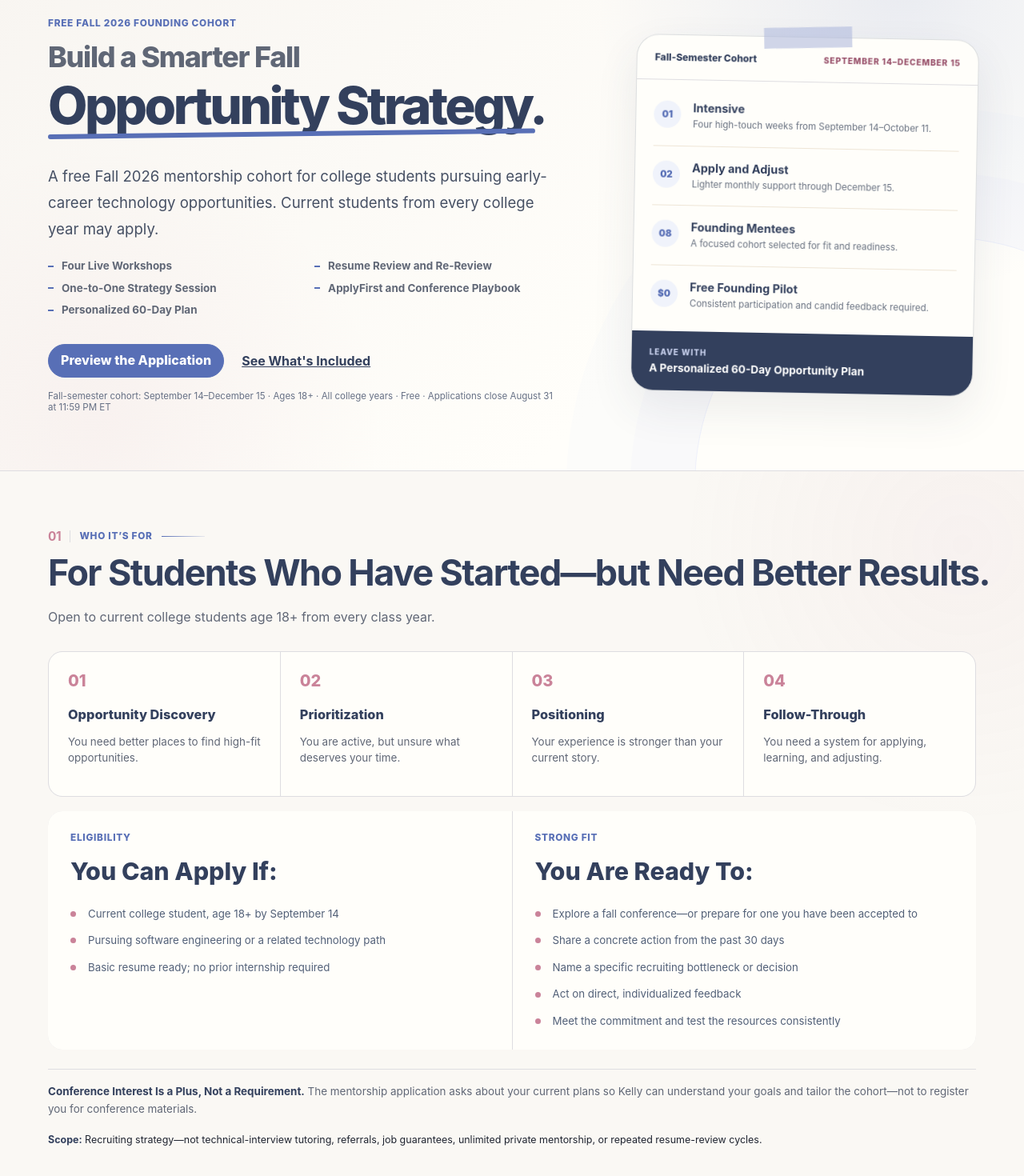
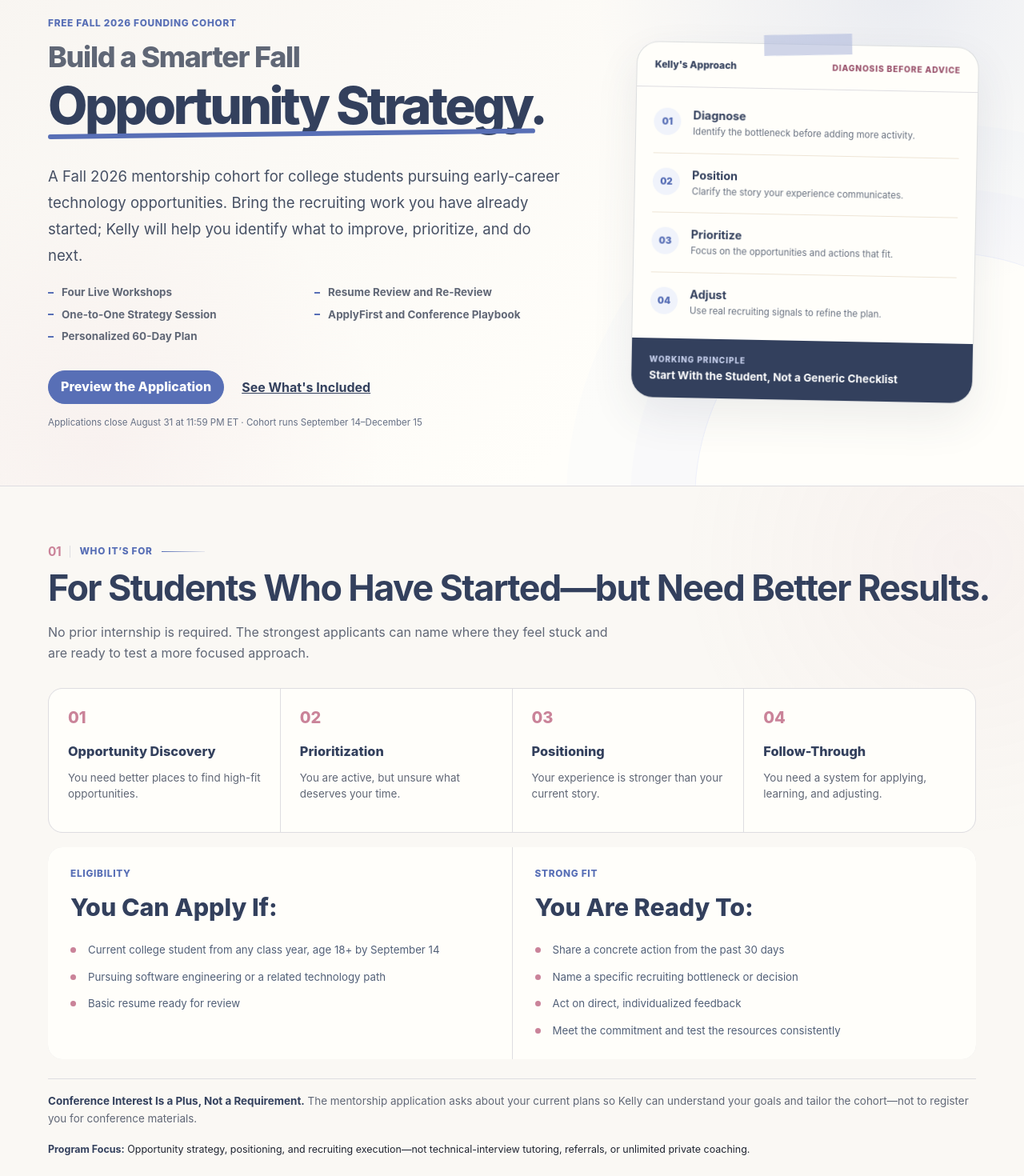
Before and after one commit to kelly0921/recruiting-season-accelerator-application, a React (Vite) app: page / in a window 1280 px wide. Shown: the part 160-1630 px from the top of the page at 80% size. Built offline with nearby package versions, Linux system fonts and the light colour scheme.

Commit message:
Refine mentorship tone and differentiation

```diff
--- a/src/LandingPage.jsx
+++ b/src/LandingPage.jsx
@@ -60,12 +60,7 @@ export const faqs = [
   {
     question: 'What Is Not Included?',
     answer:
-      'This is not a coding course, technical-interview tutoring service, referral program, or job guarantee. It also does not include unlimited Slack or direct-message support, additional guaranteed one-to-one sessions, or repeated resume-review cycles after the intensive.',
-  },
-  {
-    question: 'Does Participation Guarantee an Opportunity?',
-    answer:
-      'No. The program provides education, feedback, strategy, tools, and accountability, but it does not guarantee conference acceptance or funding, referrals, interviews, internships, offers, compensation, or employment.',
+      'This is not a coding course, technical-interview tutoring service, or referral program. It does not include unlimited Slack or direct-message support, additional guaranteed one-to-one sessions, or repeated resume-review cycles after the intensive, and it does not guarantee conference funding, interviews, internships, offers, or employment.',
   },
   {
     question: 'Is This Connected to Bloomberg or Kelly’s Employers?',
@@ -73,6 +68,14 @@ export const faqs = [
       'No. Recruiting Season Accelerator is independently operated by Kelly Chen and is not affiliated with, sponsored by, or endorsed by Bloomberg or any current or former employer.',
   },
 ];
+
+const homepageFaqQuestions = new Set([
+  'Do I Need to Be Attending a Conference?',
+  'What Do I Need to Apply?',
+  'What Happens After I Apply?',
+  'Why Is the Founding Cohort Free?',
+  'What Is Not Included?',
+]);
 
 function SectionHeading({ eyebrow, title, body, id, index }) {
   return (
@@ -180,9 +183,10 @@ export function LandingPage() {
                 <em><span>Opportunity</span> Strategy.</em>
               </h1>
               <p className="hero-lede">
-                A free Fall 2026 mentorship cohort for college students pursuing
-                early-career technology opportunities. Current students from every
-                college year may apply.
+                A Fall 2026 mentorship cohort for college students pursuing
+                early-career technology opportunities. Bring the recruiting work you
+                have already started; Kelly will help you identify what to improve,
+                prioritize, and do next.
               </p>
               <ul className="hero-benefit-list" aria-label="Program highlights">
                 <li>Four Live Workshops</li>
@@ -196,24 +200,24 @@ export function LandingPage() {
                 <a className="text-link" href="#program">See What&apos;s Included</a>
               </div>
               <p className="hero-microcopy">
-                Fall-semester cohort: September 14–December 15 · Ages 18+ · All college years · Free · Applications close August 31 at 11:59 PM ET
+                Applications close August 31 at 11:59 PM ET · Cohort runs September 14–December 15
               </p>
             </div>
 
             <aside className="strategy-card" aria-label="Program strategy">
               <div className="strategy-card-heading">
-                <span>Fall-Semester Cohort</span>
-                <small>September 14–December 15</small>
+                <span>Kelly&apos;s Approach</span>
+                <small>Diagnosis Before Advice</small>
               </div>
               <ol>
-                <li><span>01</span><div><strong>Intensive</strong><small>Four high-touch weeks from September 14–October 11.</small></div></li>
-                <li><span>02</span><div><strong>Apply and Adjust</strong><small>Lighter monthly support through December 15.</small></div></li>
-                <li><span>08</span><div><strong>Founding Mentees</strong><small>A focused cohort selected for fit and readiness.</small></div></li>
-                <li><span>$0</span><div><strong>Free Founding Pilot</strong><small>Consistent participation and candid feedback required.</small></div></li>
+                <li><span>01</span><div><strong>Diagnose</strong><small>Identify the bottleneck before adding more activity.</small></div></li>
+                <li><span>02</span><div><strong>Position</strong><small>Clarify the story your experience communicates.</small></div></li>
+                <li><span>03</span><div><strong>Prioritize</strong><small>Focus on the opportunities and actions that fit.</small></div></li>
+                <li><span>04</span><div><strong>Adjust</strong><small>Use real recruiting signals to refine the plan.</small></div></li>
               </ol>
               <div className="strategy-card-result">
-                <span>Leave With</span>
-                <strong>A Personalized 60-Day Opportunity Plan</strong>
+                <span>Working Principle</span>
+                <strong>Start With the Student, Not a Generic Checklist</strong>
               </div>
             </aside>
           </div>
@@ -224,7 +228,7 @@ export function LandingPage() {
             <SectionHeading
               eyebrow="Who It’s For"
               title="For Students Who Have Started—but Need Better Results."
-              body="Open to current college students age 18+ from every class year."
+              body="No prior internship is required. The strongest applicants can name where they feel stuck and are ready to test a more focused approach."
               id="fit-title"
               index="01"
             />
@@ -242,16 +246,15 @@ export function LandingPage() {
                 <p className="eyebrow">Eligibility</p>
                 <h3>You Can Apply If:</h3>
                 <ul>
-                  <li>Current college student, age 18+ by September 14</li>
+                  <li>Current college student from any class year, age 18+ by September 14</li>
                   <li>Pursuing software engineering or a related technology path</li>
-                  <li>Basic resume ready; no prior internship required</li>
+                  <li>Basic resume ready for review</li>
                 </ul>
               </article>
               <article>
                 <p className="eyebrow">Strong Fit</p>
                 <h3>You Are Ready To:</h3>
                 <ul>
-                  <li>Explore a fall conference—or prepare for one you have been accepted to</li>
                   <li>Share a concrete action from the past 30 days</li>
                   <li>Name a specific recruiting bottleneck or decision</li>
                   <li>Act on direct, individualized feedback</li>
@@ -260,7 +263,7 @@ export function LandingPage() {
               </article>
             </div>
             <p className="fit-preference-note"><strong>Conference Interest Is a Plus, Not a Requirement.</strong> The mentorship application asks about your current plans so Kelly can understand your goals and tailor the cohort—not to register you for conference materials.</p>
-            <p className="scope-note"><strong>Scope:</strong> Recruiting strategy—not technical-interview tutoring, referrals, job guarantees, unlimited private mentorship, or repeated resume-review cycles.</p>
+            <p className="scope-note"><strong>Program Focus:</strong> Opportunity strategy, positioning, and recruiting execution—not technical-interview tutoring, referrals, or unlimited private coaching.</p>
           </div>
         </section>
 
@@ -342,10 +345,11 @@ export function LandingPage() {
               <h2 id="founder-title">Meet Kelly, Your Mentor.</h2>
               <p>
                 Kelly Chen is a software engineer, product builder, speaker, and community
-                leader with experience across Visa, JPMorgan Chase, Bloomberg, conferences,
-                hackathons, and student mentorship. She pursued opportunities early in college
-                and found her full-time role through a conference. That range helps her diagnose
-                each student&apos;s real bottleneck instead of repeating generic recruiting advice.
+                leader. Her path spans early-college programs, internships, conferences,
+                hackathons, technical work, and student mentorship—including finding her
+                full-time role through a conference. That range helps her tailor advice to each
+                student&apos;s mix of experience, positioning, timing, and follow-through instead
+                of assuming every student needs the same next step.
               </p>
               <div className="experience-row" aria-label="Experience informing the program">
                 <strong>Visa</strong><strong>JPMorgan Chase</strong><strong>Bloomberg</strong>
@@ -367,7 +371,7 @@ export function LandingPage() {
           <div className="landing-shell faq-layout">
             <SectionHeading eyebrow="Questions" title="Before You Apply." id="faq-title" index="04" />
             <div className="faq-list">
-              {faqs.slice(0, 5).map((item) => (
+              {faqs.filter((item) => homepageFaqQuestions.has(item.question)).map((item) => (
                 <details key={item.question}>
                   <summary>{item.question}</summary>
                   <p>{item.answer}</p>
@@ -380,10 +384,10 @@ export function LandingPage() {
 
         <section className="final-cta">
           <div className="landing-shell">
-            <p className="eyebrow">Prepare Your Application</p>
-            <h2>Ready to Build Your Fall Opportunity Strategy?</h2>
-            <p>Bring a basic resume, one concrete action you have taken recently, and the question you most want Kelly&apos;s help solving.</p>
-            <ApplicationButton />
+            <p className="eyebrow">Next Step</p>
+            <h2>Review the Application When You&apos;re Ready.</h2>
+            <p>The form takes about 7–10 minutes. Review the questions and prepare your resume before you begin.</p>
+            <ApplicationButton label="Review the Application" />
           </div>
         </section>
       </main>
--- a/src/siteChrome.jsx
+++ b/src/siteChrome.jsx
@@ -14,11 +14,13 @@ export function ProgramHeader({ compact = false, applicationPage = false }) {
   );
   const headerAction = applicationPage
     ? { label: 'Back to Program', href: '/' }
-    : action;
+    : action.label === 'Apply for the Founding Cohort'
+      ? { label: 'Application', href: action.href }
+      : action;
   const shortActionLabel = applicationPage
     ? 'Program'
     : action.label === 'Apply for the Founding Cohort'
-      ? 'Apply Now'
+      ? 'Application'
       : action.label === 'Preview the Application'
         ? 'Preview'
         : 'Future Cohort';
```
